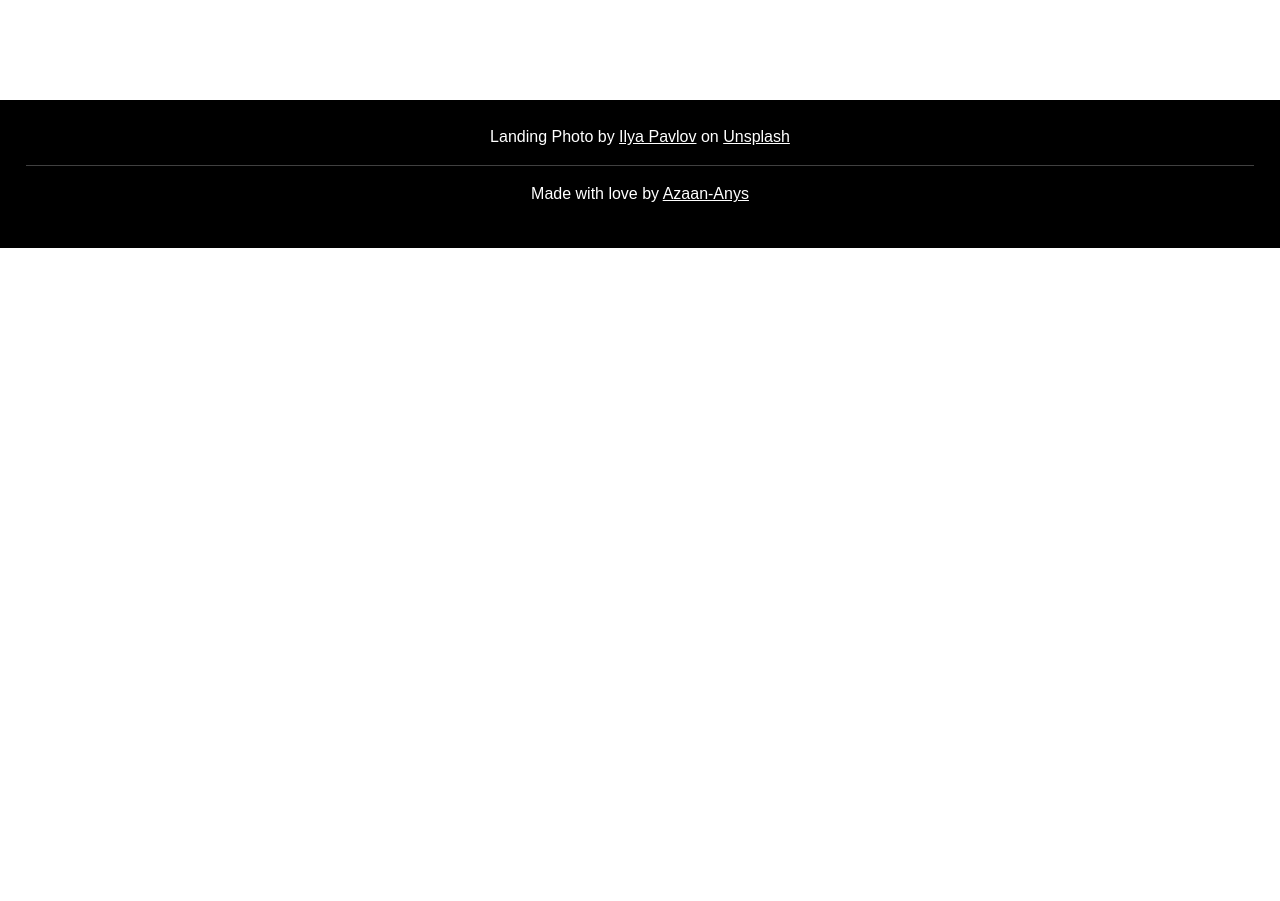
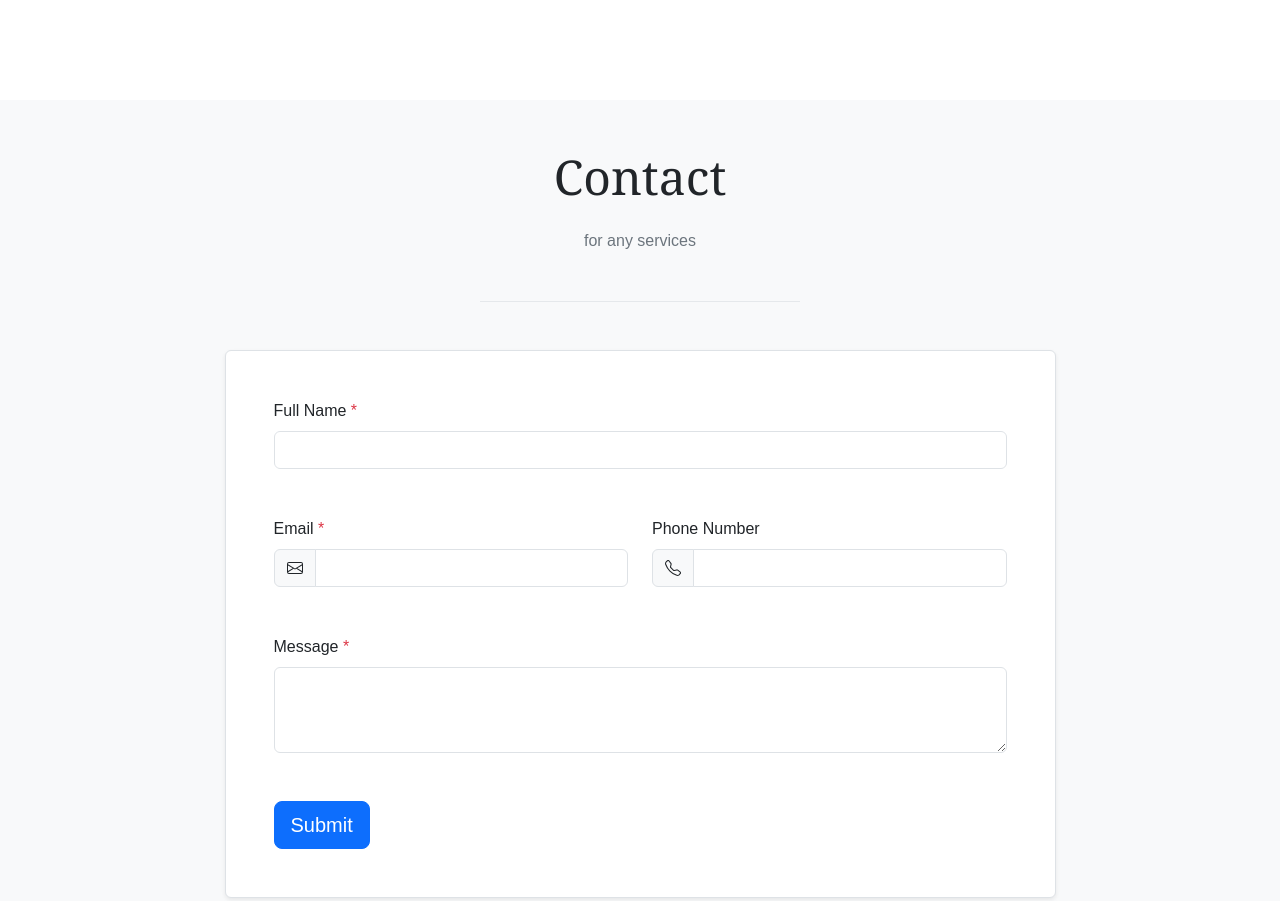
Before and after one commit to Azaan-Anys/Portfolio, a plain HTML site: page index.html in a window 1280 px wide. Shown: the part 1739-2640 px from the top of the page. Before the commit the page ends 1987 px from the top, so only its background shows below. Drawn offline with nearby package versions, Linux system fonts and the light colour scheme.

Commit message:
add contact

```diff
--- a/index.html
+++ b/index.html
@@ -25,6 +25,9 @@
           </li>
           <li class="nav-item">
             <a class="nav-link" href="#scrollspyHeading3">My Work</a>
+          </li>
+          <li class="nav-item">
+            <a class="nav-link" href="#scrollspyHeading4">Contact</a>
           </li>
       </div>
   </nav>
@@ -132,6 +135,68 @@
             </a>
         </div>
     </div>
+    <!--contact-->
+    <section class="bg-light py-3 py-md-5" id="scrollspyHeading4">
+      <div class="container">
+        <div class="row justify-content-md-center">
+          <div class="col-12 col-md-10 col-lg-8 col-xl-7 col-xxl-6">
+            <h1 class="mb-4 display-5 text-center">Contact</h1>
+            <p class="text-secondary mb-5 text-center">for any services</p>
+            <hr class="w-50 mx-auto mb-5 mb-xl-9 border-dark-subtle">
+          </div>
+        </div>
+      </div>
+
+      <div class="container">
+        <div class="row justify-content-lg-center">
+          <div class="col-12 col-lg-9">
+            <div class="bg-white border rounded shadow-sm overflow-hidden">
+
+              <form action="#!">
+                <div class="row gy-4 gy-xl-5 p-4 p-xl-5">
+                  <div class="col-12">
+                    <label for="fullname" class="form-label">Full Name <span class="text-danger">*</span></label>
+                    <input type="text" class="form-control" id="fullname" name="fullname" value="" required>
+                  </div>
+                  <div class="col-12 col-md-6">
+                    <label for="email" class="form-label">Email <span class="text-danger">*</span></label>
+                    <div class="input-group">
+                      <span class="input-group-text">
+                        <svg xmlns="http://www.w3.org/2000/svg" width="16" height="16" fill="currentColor" class="bi bi-envelope" viewBox="0 0 16 16">
+                          <path d="M0 4a2 2 0 0 1 2-2h12a2 2 0 0 1 2 2v8a2 2 0 0 1-2 2H2a2 2 0 0 1-2-2V4Zm2-1a1 1 0 0 0-1 1v.217l7 4.2 7-4.2V4a1 1 0 0 0-1-1H2Zm13 2.383-4.708 2.825L15 11.105V5.383Zm-.034 6.876-5.64-3.471L8 9.583l-1.326-.795-5.64 3.47A1 1 0 0 0 2 13h12a1 1 0 0 0 .966-.741ZM1 11.105l4.708-2.897L1 5.383v5.722Z" />
+                        </svg>
+                      </span>
+                      <input type="email" class="form-control" id="email" name="email" value="" required>
+                    </div>
+                  </div>
+                  <div class="col-12 col-md-6">
+                    <label for="phone" class="form-label">Phone Number</label>
+                    <div class="input-group">
+                      <span class="input-group-text">
+                        <svg xmlns="http://www.w3.org/2000/svg" width="16" height="16" fill="currentColor" class="bi bi-telephone" viewBox="0 0 16 16">
+                          <path d="M3.654 1.328a.678.678 0 0 0-1.015-.063L1.605 2.3c-.483.484-.661 1.169-.45 1.77a17.568 17.568 0 0 0 4.168 6.608 17.569 17.569 0 0 0 6.608 4.168c.601.211 1.286.033 1.77-.45l1.034-1.034a.678.678 0 0 0-.063-1.015l-2.307-1.794a.678.678 0 0 0-.58-.122l-2.19.547a1.745 1.745 0 0 1-1.657-.459L5.482 8.062a1.745 1.745 0 0 1-.46-1.657l.548-2.19a.678.678 0 0 0-.122-.58L3.654 1.328zM1.884.511a1.745 1.745 0 0 1 2.612.163L6.29 2.98c.329.423.445.974.315 1.494l-.547 2.19a.678.678 0 0 0 .178.643l2.457 2.457a.678.678 0 0 0 .644.178l2.189-.547a1.745 1.745 0 0 1 1.494.315l2.306 1.794c.829.645.905 1.87.163 2.611l-1.034 1.034c-.74.74-1.846 1.065-2.877.702a18.634 18.634 0 0 1-7.01-4.42 18.634 18.634 0 0 1-4.42-7.009c-.362-1.03-.037-2.137.703-2.877L1.885.511z" />
+                        </svg>
+                      </span>
+                      <input type="tel" class="form-control" id="phone" name="phone" value="">
+                    </div>
+                  </div>
+                  <div class="col-12">
+                    <label for="message" class="form-label">Message <span class="text-danger">*</span></label>
+                    <textarea class="form-control" id="message" name="message" rows="3" required></textarea>
+                  </div>
+                  <div class="col-12">
+                    <div class="d-grid">
+                      <button class="btn btn-primary btn-lg" type="submit">Submit</button>
+                    </div>
+                  </div>
+                </div>
+              </form>
+
+            </div>
+          </div>
+        </div>
+      </div>
+    </section>
     <!--footer-->
     <div class="footer">
       <p>Landing Photo by <a href="https://unsplash.com/@ilyapavlov?utm_content=creditCopyText&utm_medium=referral&utm_source=unsplash">Ilya Pavlov</a> on <a href="https://unsplash.com/photos/monitor-showing-java-programming-OqtafYT5kTw?utm_content=creditCopyText&utm_medium=referral&utm_source=unsplash">Unsplash</a></p>
```
